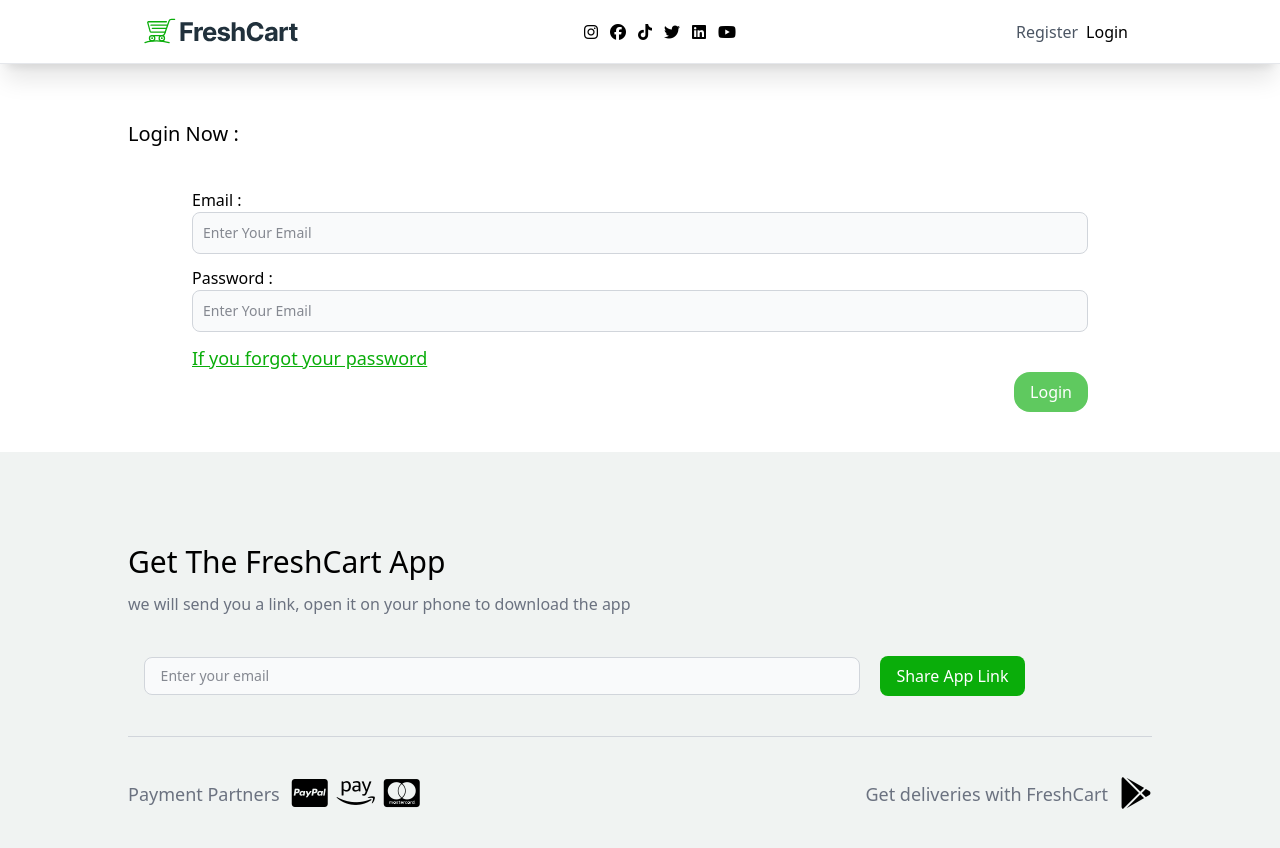
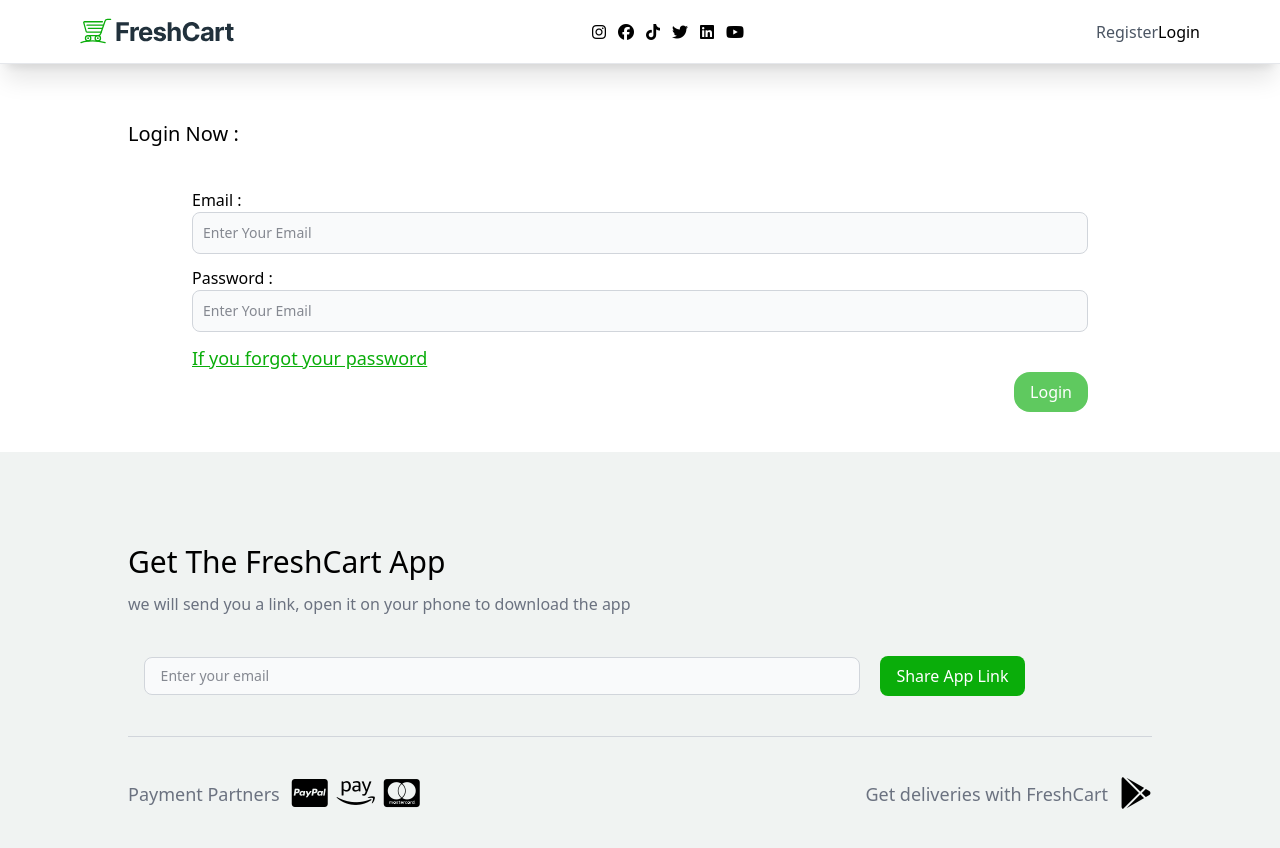
Before and after one commit to MohamedSamirMoussa/fresh-cart, a React (Vite) app: page /#/login in a window 1280 px wide. Shown: the top 848 px of the page. Built offline with nearby package versions, Linux system fonts and the light colour scheme.

Commit message:
fix navbar and responsive

```diff
--- a/src/Components/AllOrders/AllOrders.jsx
+++ b/src/Components/AllOrders/AllOrders.jsx
@@ -21,13 +21,13 @@
   }
 
   return (
-    <div className="w-11/12 md:w-4/5 mx-auto mt-12 py-12">
+    <div className="mx-auto mt-12 py-12">
       <div className="bg-white shadow-lg rounded-3xl p-12">
-        <h1 className="text-4xl font-extrabold text-gray-900 mb-10 border-b-4 pb-4">Your Orders</h1>
+        <h1 className="text-4xl font-extrabold text-gray-900 mb-10">Your Orders :</h1>
         {data?.data.map((order, idx) => (
           <div key={idx} className="border border-gray-300 rounded-2xl p-6 mb-10 shadow-md bg-gray-100">
-            <div className="grid grid-cols-1 md:grid-cols-3 gap-6">
-              <div className="md:col-span-2">
+            <div className="grid grid-cols-1 md:grid-cols-2 gap-6">
+              <div className="md:col-span-1">
                 <h2 className="text-2xl font-semibold text-gray-800">Order ID: {order.id}</h2>
                 <p className="text-xl text-green-700 font-bold">Total Price: ${order.totalOrderPrice}</p>
                 <p className="text-lg text-gray-700">Payment Method: {order.paymentMethodType}</p>
@@ -36,7 +36,7 @@
                   Status: {order.isDelivered ? "Delivered" : "Processing"}
                 </p>
               </div>
-              <div className="grid grid-cols-2 gap-4">
+                <div className="grid grid-cols-1 md:grid-cols-2 gap-3">
                   {order.cartItems?.map((item, index) => (
                     <div key={index} className="p-4 text-center hover:shadow-xl hover:translate-y-[-1%] border rounded-xl shadow-md duration-300 transition-all bg-white">
                       <img src={item.product.imageCover} alt={item.product.title} className="w-full h-32 object-cover rounded-lg" />
--- a/src/Components/Home/Home.jsx
+++ b/src/Components/Home/Home.jsx
@@ -104,7 +104,7 @@
                             </Link>
                             <div className="flex flex-wrap justify-between items-center">
                                 <button onClick={() => getData(item.id)} className="w-2/3 font-bolder bg-[#0aad0a] rounded-xl text-white py-2 cursor-pointer disabled:opacity-65" disabled={loading == item.id}>{loading == item.id ? <i className='fa-solid fa-spin fa-spinner fa-lg'></i> : "Add to cart"} </button>
-                                {loaderWishList == item.id ? <i className="fa-spin fa-spinner fa-solid text-center w-1/3 fa-lg text-red-700"></i> : <i onClick={() => handleWishList(item.id)} className={`fa-heart fa-${wishList.some(wishItem => wishItem.id === item.id) ? 'solid' : 'regular'} fa-lg text-red-700 w-1/3 text-center`}></i>}
+                                {loaderWishList == item.id ? <i className="fa-spin fa-spinner fa-solid text-center w-1/3 fa-lg text-red-700"></i> : <i onClick={() => handleWishList(item.id)} className={`fa-heart cursor-pointer fa-${wishList.some(wishItem => wishItem.id === item.id) ? 'solid' : 'regular'} fa-lg text-red-700 w-1/3 text-center`}></i>}
                             </div>
                         </div>
                     })}
--- a/src/Components/Nav/Nav.jsx
+++ b/src/Components/Nav/Nav.jsx
@@ -40,16 +40,19 @@
         <nav className={nav ? "bg-white shadow-xl fixed w-full z-20 top-0 start-0 border-b border-gray-200 py-2 transition-all duration-500"
             : "bg-white shadow-xl fixed w-full z-20 top-0 start-0 border-b border-gray-200 transition-all duration-500"
         }>
-            <div className={nav ? "lg:w-[90%] transition-all duration-500 flex flex-wrap items-center justify-between mx-auto p-4"
-                : "flex flex-wrap items-center justify-between mx-auto p-4 lg:w-[80%] transition-all duration-500"
+            <div className={nav ? "lg:w-[80%] transition-all duration-500 flex flex-wrap items-center justify-between mx-auto p-4"
+                : "flex flex-wrap items-center justify-between mx-auto p-4 lg:w-[90%] transition-all duration-500"
             }>
                 <Link
                     to={"/"}
-                    className="flex items-center space-x-3 rtl:space-x-reverse"
+                    className="flex items-center space-x-3 rtl:space-x-reverse w-[40%] md:w-auto lg:order-1"
                 >
                     <img src={logo} className="block w-full" alt="fresh-cart logo" />
                 </Link>
-                <div className="flex items-center md:order-2 space-x-3 md:space-x-2 rtl:space-x-reverse">
+
+
+
+                <div className="flex items-center justify-end md:justify-center w-[45%] md:w-auto lg:order-3">
                     {
                         token ? <><NavLink to={"/cart"} className="relative block py-2 mx-3 text-gray-600 rounded-sm hover:bg-gray-100 md:border-0 md:hover:text-[#000] transition-all duration-500 md:p-0">
                             <i className="fa-solid fa-cart-shopping fa-lg"></i>
@@ -66,18 +69,22 @@
                         <NavLink to={"/login"} className="text-gray-600 md:hover:text-[#000] transition-all duration-500">Login</NavLink>
                     </>
                         :
-                        <button className="text-gray-600 mx-3 cursor-pointer md:hover:text-[#000] transition-all duration-500 " onClick={logout}>
-                            Log out
+                        <button className="text-gray-600 mx-1.5 cursor-pointer md:hover:text-[#000] transition-all duration-500 " onClick={logout}>
+                            Logout
                         </button>}
-                    <button onClick={touchBtn} data-collapse-toggle="navbar-sticky" type="button" className="inline-flex items-center p-2 w-10 h-10 justify-center text-sm text-gray-500 rounded-lg md:hidden hover:bg-gray-100 focus:outline-none focus:ring-2 focus:ring-gray-200 " aria-controls="navbar-sticky" aria-expanded="false">
+                    <button onClick={touchBtn} data-collapse-toggle="navbar-sticky" type="button" className="inline-flex items-center p-2 w-10 h-10 justify-center text-sm text-gray-500 rounded-lg lg:hidden hover:bg-gray-100 focus:outline-none focus:ring-2 focus:ring-gray-200 " aria-controls="navbar-sticky" aria-expanded="false">
                         <span className="sr-only">Open main menu</span>
                         <svg className="w-5 h-5" aria-hidden="true" xmlns="http://www.w3.org/2000/svg" fill="none" viewBox="0 0 17 14">
                             <path stroke="currentColor" strokeLinecap="round" strokeLinejoin="round" strokeWidth={2} d="M1 1h15M1 7h15M1 13h15" />
                         </svg>
                     </button>
                 </div>
-                <div className={!touched ? "items-center justify-between hidden w-full md:flex md:w-auto md:order-1" : "items-center justify-between w-full md:flex md:w-auto md:order-1"} id="navbar-sticky">
-                    <ul className="flex flex-col items-center p-4 md:p-0 mt-4 font-medium rounded-lg  md:space-x-8 rtl:space-x-reverse md:flex-row md:mt-0 md:border-0 md:bg-white">
+
+
+
+
+                <div className={!touched ? "items-center justify-center hidden md:hidden lg:flex md:w-full lg:w-auto lg:order-2" : "items-center justify-center md:hidden md:w-full lg:order-1 lg:flex"} id="navbar-sticky">
+                    <ul className="flex flex-col items-center p-4 md:p-0 mt-4 font-medium rounded-lg  lg:space-x-8 lg:flex-row lg:mt-0 md:border-0 md:bg-white">
                         {token ? <><li>
                             <NavLink
                                 to={"/"} className="block py-2 px-3 text-gray-600 rounded-sm md:hover:text-[#000] transition-all duration-500 md:p-0"
@@ -110,8 +117,6 @@
 
 
                         </> : ""}
-
-
                         <li>
                             <div className="flex flex-row items-center md:flex-row space-x-3">
 
--- a/src/Components/Products/Products.jsx
+++ b/src/Components/Products/Products.jsx
@@ -136,7 +136,7 @@
 
                             <div className="p-3">
                                 <button onClick={() => getDataProduct(item.id)} className="w-2/3 font-bolder bg-[#0aad0a] rounded-xl text-white py-2 cursor-pointer disabled:opacity-65" disabled={loading == item.id}>{loading == item.id ? <i className='fa-solid fa-spin fa-spinner fa-lg'></i> : "Add to cart"} </button>
-                                {loaderWishList == item.id ? <i className="fa-spin fa-spinner fa-solid text-center w-1/3 fa-lg text-red-700"></i> : <i onClick={() => handleWishList(item.id)} className={`fa-heart fa-${wishList.some(wishItem => wishItem.id === item.id) ? 'solid' : 'regular'} fa-lg text-red-700 w-1/3 text-center`}></i>}
+                                {loaderWishList == item.id ? <i className="fa-spin fa-spinner fa-solid text-center w-1/3 fa-lg text-red-700"></i> : <i onClick={() => handleWishList(item.id)} className={`fa-heart cursor-pointer fa-${wishList.some(wishItem => wishItem.id === item.id) ? 'solid' : 'regular'} fa-lg text-red-700 w-1/3 text-center`}></i>}
 
                             </div>
 
```
Lines whose indentation alone changed are shown as unchanged.
